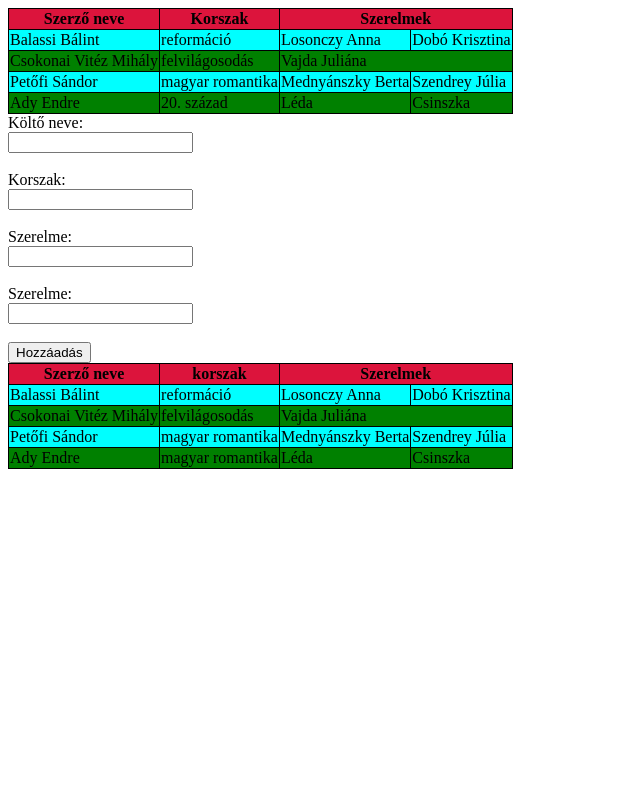
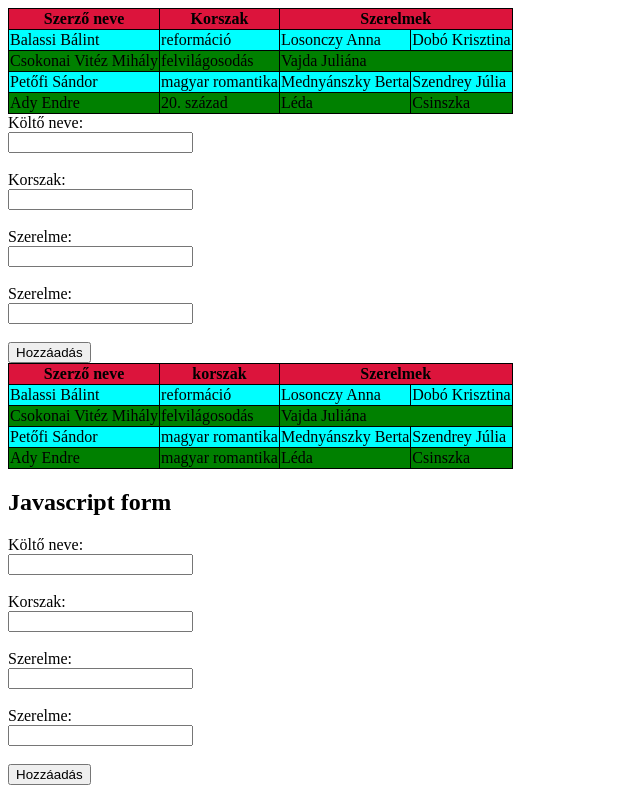
Before and after one commit to SylasAngel/javascript_func, a plain HTML site: page table_col/index.html in a window 1280 px wide. Shown: the whole page, without its empty margins (0-640 px from the left). Drawn offline with Linux system fonts and the light colour scheme.

Commit message:
házi feladat

```diff
--- a/table_col/hazifeladat.js
+++ b/table_col/hazifeladat.js
@@ -75,3 +75,47 @@ function createCellElement(cellType,cellContent,cellRow)
     return cell
 
 }
+
+const form = document.createElement('form')
+document.body.appendChild(form)
+form.id = 'form_js'
+const h2 = document.createElement('h2')
+form.appendChild(h2)
+h2.innerText = 'Javascript form'
+
+/**
+ *
+ * @param {string} id
+ * @param {string} innerText
+ */
+function createLabel(id,text)
+{
+    const label = document.createElement('label')
+    form.appendChild(label)
+    label.for = id
+    label.innerText = text
+
+    const br = document.createElement('br')
+    form.appendChild(br)
+
+    const input = document.createElement('input')
+    form.appendChild(input)
+    input.type = 'text'
+    input.id = id
+    input.name = id
+
+    const br1 = document.createElement('br')
+    form.appendChild(br1)
+
+    const br2 = document.createElement('br')
+    form.appendChild(br2)
+
+}
+createLabel('kolto_nev','Költő neve:')
+createLabel('korszak','Korszak:')
+createLabel('szerelem1','Szerelme:')
+createLabel('szerelem2','Szerelme:')
+
+const button = document.createElement('button')
+form.appendChild(button)
+button.innerText = 'Hozzáadás'
```
Also changed, not shown: table_col/valami.css (line endings or trailing spaces).
